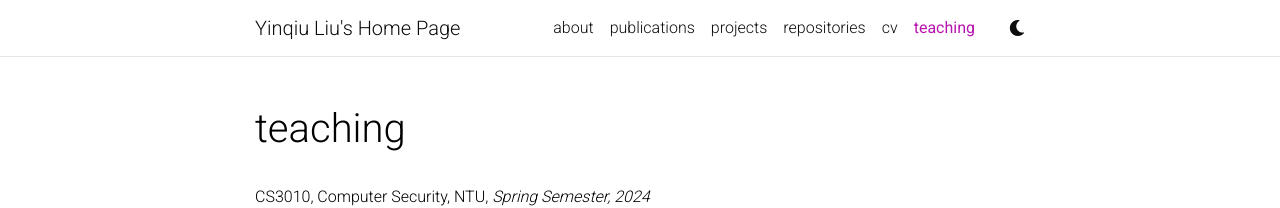
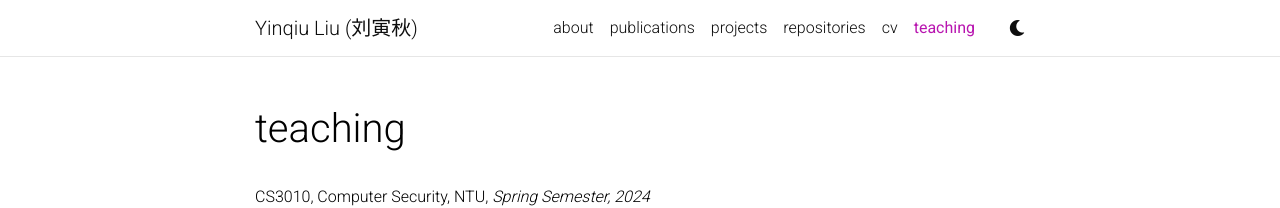
Before and after one commit to yinqiuliu/yinqiuliu.github.io, a Jekyll site: the page built from _pages/teaching.md, in a window 1280 px wide. Shown: the top 208 px of the page. Built offline with Jekyll 4.4.1, drawn with Linux system fonts in a browser that asks for light colours; comment, search, counter and statistics services are not loaded; a style sheet for code colours, icons or effects is not loaded.

Commit message:
Update _config.yml

```diff
--- a/_config.yml
+++ b/_config.yml
@@ -2,7 +2,7 @@
 # Site settings
 # -----------------------------------------------------------------------------
 
-title: Yinqiu Liu's Home Page # the website title (if blank, full name will be used instead)
+title: Yinqiu Liu (刘寅秋) # the website title (if blank, full name will be used instead)
 first_name: Yinqiu Liu
 middle_name:
 last_name: (刘寅秋）
```
